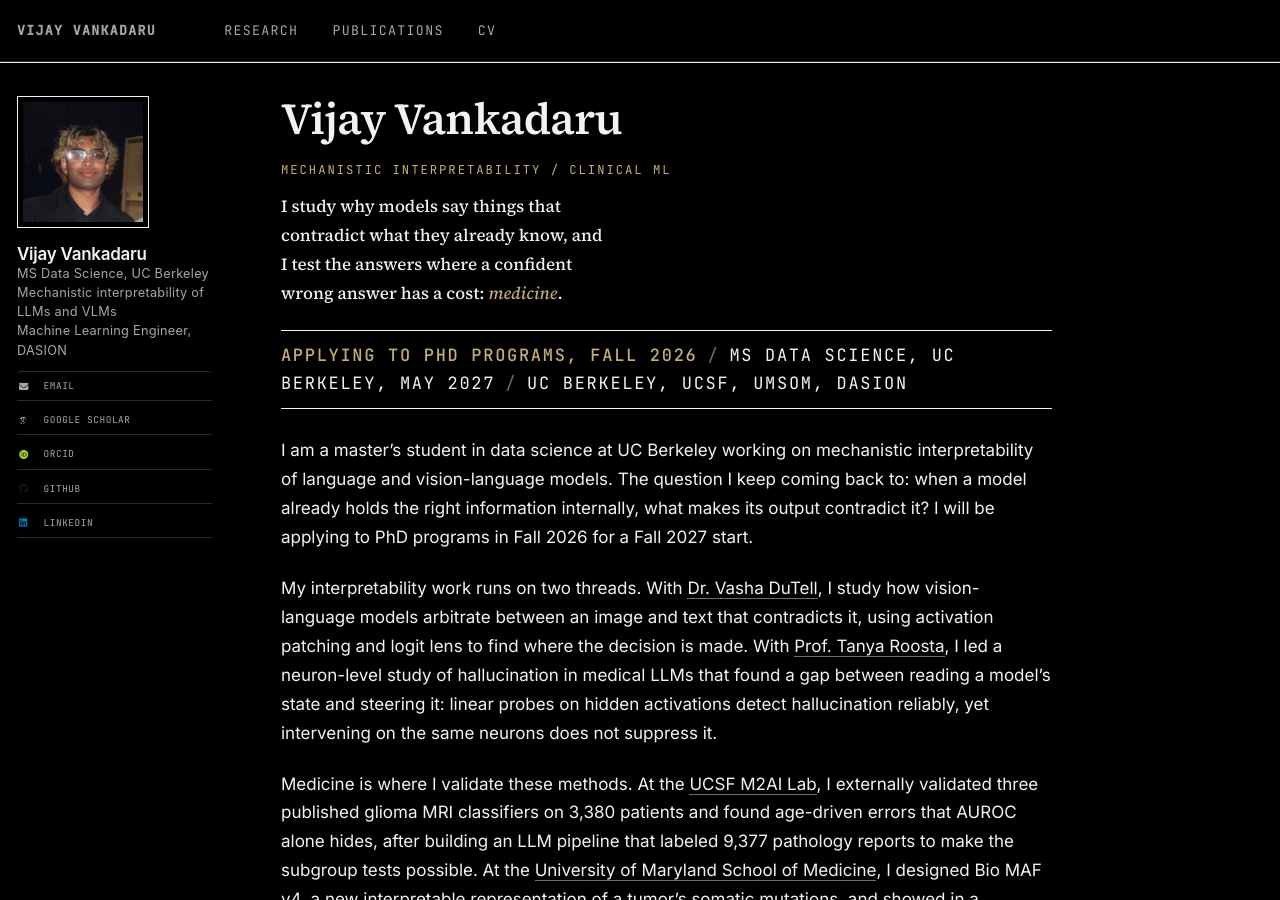
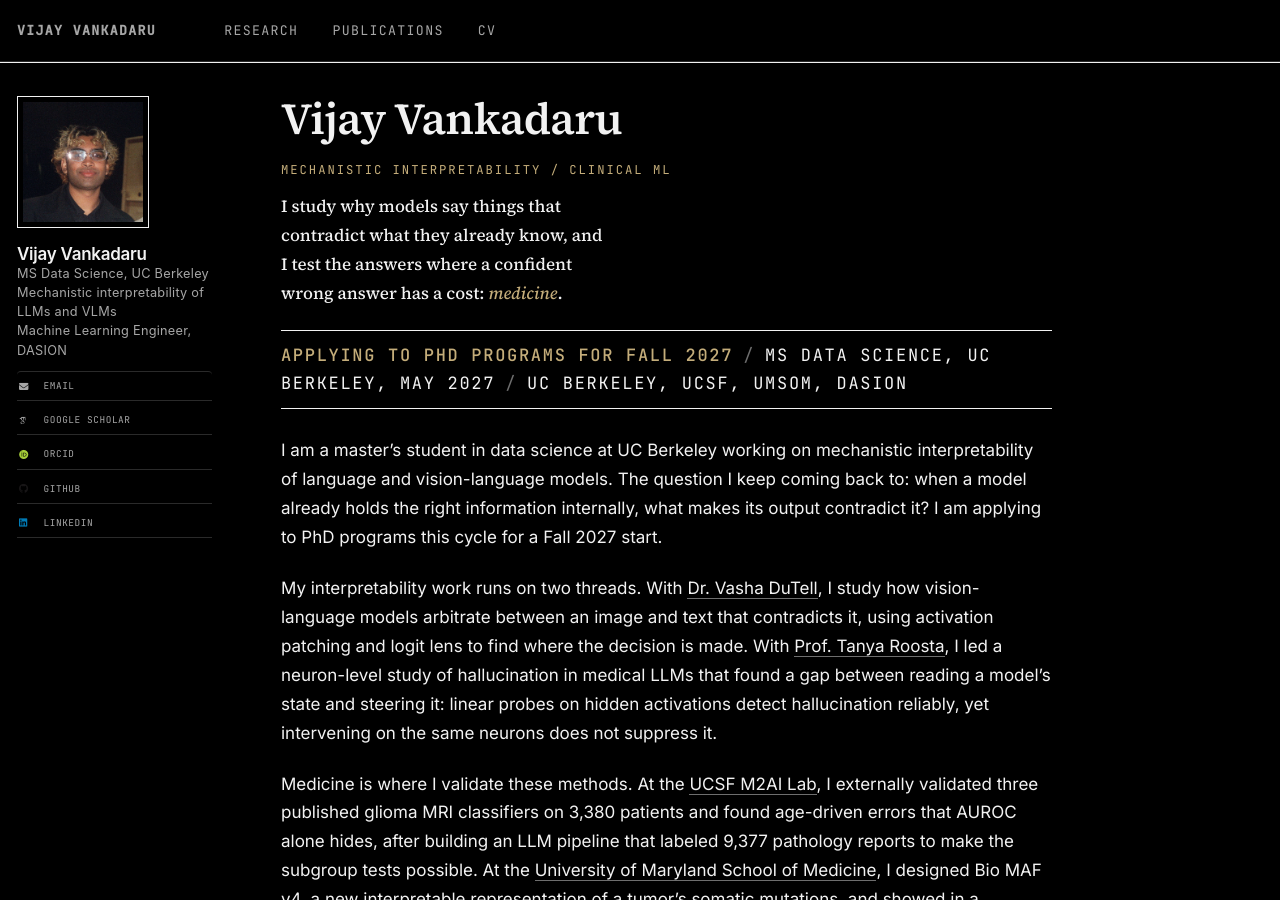
Before and after one commit to Vijay-Vankadaru/vijay-vankadaru.github.io, a Jekyll site: the page built from _pages/about.md, in a window 1280 px wide and 900 px high. Built offline with Jekyll 4.4.1, drawn with Linux system fonts in a browser that asks for light colours; some web fonts are replaced; a script that is not in the unit is left out.

Commit message:
PhD timeline: applying for Fall 2027
Co-Authored-By: Claude Fable 5.1 <noreply@anthropic.com>
Claude-Session: https://claude.ai/code/session_01NxPBpRpaJgQaXQMSzwV2jF

```diff
--- a/_pages/about.md
+++ b/_pages/about.md
@@ -11,10 +11,10 @@ redirect_from:
 <div class="hero">
   <div class="hero__eyebrow">Mechanistic interpretability / Clinical ML</div>
   <p class="hero__lead">I study why models say things that contradict what they already know, and I test the answers where a confident wrong answer has a cost: <em>medicine</em>.</p>
-  <p class="hero__status"><b>Applying to PhD programs, Fall 2026</b><span>/</span>MS Data Science, UC Berkeley, May 2027<span>/</span>UC Berkeley, UCSF, UMSOM, DASION</p>
+  <p class="hero__status"><b>Applying to PhD programs for Fall 2027</b><span>/</span>MS Data Science, UC Berkeley, May 2027<span>/</span>UC Berkeley, UCSF, UMSOM, DASION</p>
 </div>
 
-I am a master's student in data science at UC Berkeley working on mechanistic interpretability of language and vision-language models. The question I keep coming back to: when a model already holds the right information internally, what makes its output contradict it? I will be applying to PhD programs in Fall 2026 for a Fall 2027 start.
+I am a master's student in data science at UC Berkeley working on mechanistic interpretability of language and vision-language models. The question I keep coming back to: when a model already holds the right information internally, what makes its output contradict it? I am applying to PhD programs this cycle for a Fall 2027 start.
 
 My interpretability work runs on two threads. With [Dr. Vasha DuTell](https://www.ischool.berkeley.edu/people/vasha-dutell), I study how vision-language models arbitrate between an image and text that contradicts it, using activation patching and logit lens to find where the decision is made. With [Prof. Tanya Roosta](https://www.ischool.berkeley.edu/people/tanya-roosta), I led a neuron-level study of hallucination in medical LLMs that found a gap between reading a model's state and steering it: linear probes on hidden activations detect hallucination reliably, yet intervening on the same neurons does not suppress it.
 
```
